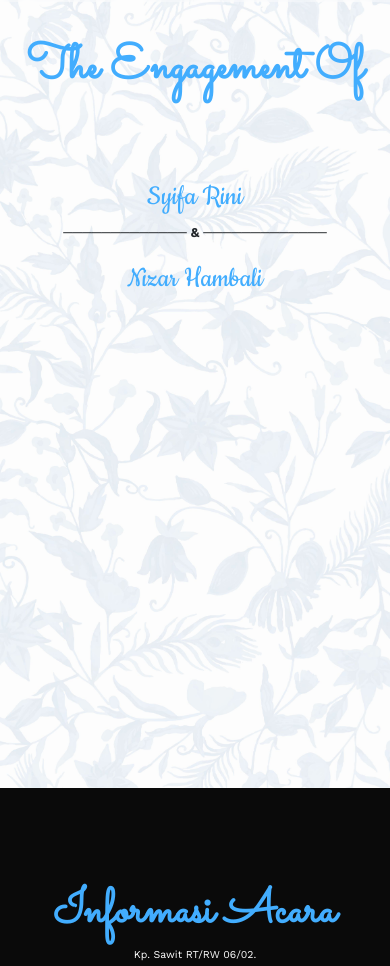
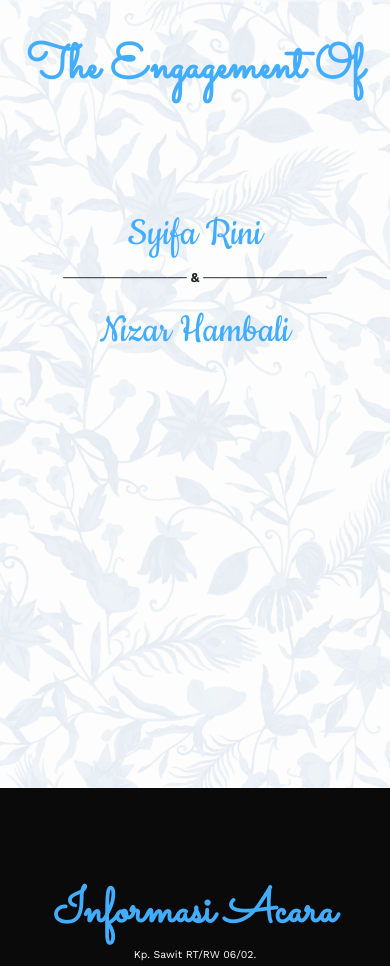
Before and after one commit to ZckyAlGhfri/engagement-of-syifanizar, a plain HTML site: page index.html in a window 390 px wide. Shown: the part 901-1867 px from the top of the page. Drawn offline with nearby package versions, Linux system fonts and the light colour scheme; a script that the page names is missing.

Commit message:
Update style.css

```diff
--- a/style.css
+++ b/style.css
@@ -345,6 +345,14 @@ footer li {
         font-size: 5.5rem;
     }
 
+    .home .couple {
+        margin-top: 45px;
+    }
+
+    .home .couple h3 {
+        font-size: 4.5rem;
+    }
+
     .timeline li .timeline-image {
         width: 80px;
         height: 80px;
```
